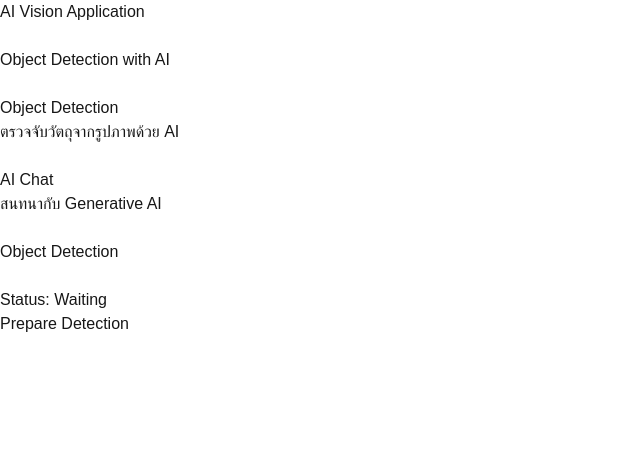
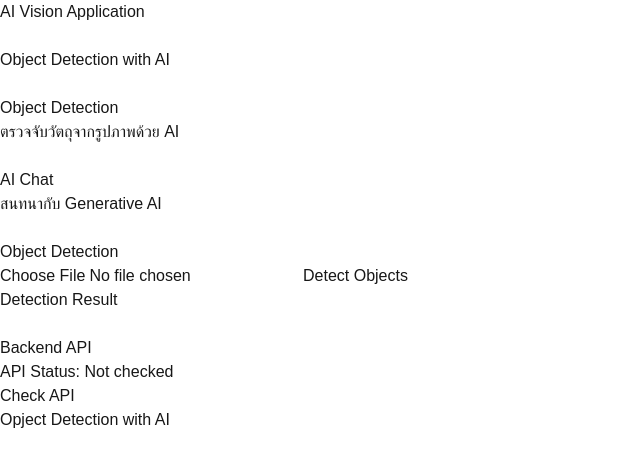
Before and after one commit to nisreenba-lgtm/AIWebApp2, a Next.js app: page / in a window 1280 px wide. Shown: the top 466 px of the page, without its empty margins (0-640 px from the left). Built offline with nearby package versions, Linux system fonts and the light colour scheme.

Commit message:
DetDetection

```diff
--- a/app/page.tsx
+++ b/app/page.tsx
@@ -1,6 +1,7 @@
 import { AppHeader } from "@/components/AppHeader";
 import { FeatureCard } from "@/components/FeatureCard";
 import { DetectionPanel } from "@/components/DetectionPanel";
+import { ApiStatus } from "@/components/ApiStatus";
 export default function Home() {
   return (
     <main>
@@ -14,6 +15,9 @@ export default function Home() {
       <FeatureCard title="AI Chat" description="สนทนากับ Generative AI" />
       <br></br>
       <DetectionPanel/>
+      <br></br>
+      <ApiStatus/>
+      <h1>Opject Detection with AI</h1>
     </main>
   );
 }
--- /dev/null
+++ b/components/ApiStatus.tsx
@@ -0,0 +1,30 @@
+"use client";
+import { useState } from "react";
+export function ApiStatus() {
+    const [status, setStatus] =
+        useState("Not checked");
+    async function checkApi() {
+        const response =
+            await fetch(
+                "http://127.0.0.1:5000/health"
+            );
+        const data =
+            await response.json();
+        setStatus(
+            data.status
+        );
+    }
+    return (
+        <section>
+            <h2>
+                Backend API
+            </h2>
+            <p>
+                API Status: {status}
+            </p>
+            <button onClick={checkApi}>
+                Check API
+            </button>
+        </section >
+    );
+}
--- a/components/DetectionPanel.tsx
+++ b/components/DetectionPanel.tsx
@@ -1,16 +1,135 @@
 "use client";
 import { useState } from "react";
+type Detection = {
+  class: string;
+  confidence: number;
+  bbox: {
+    x1: number;
+    y1: number;
+    x2: number;
+    y2: number;
+  };
+};
 export function DetectionPanel() {
-  const [status, setStatus] = useState("Waiting");
+  const [
+    selectedFile,
+    setSelectedFile
+  ] = useState<File | null>(
+    null
+  );
+  const [
+    detections,
+    setDetections
+  ] = useState<Detection[]>(
+    []
+  );
+  const [
+    loading,
+    setLoading
+  ] = useState(false);
+  const [
+    error,
+    setError
+  ] = useState("");
+  function handleFileChange(
+    event:
+      React.ChangeEvent<HTMLInputElement>
+  ) {
+    const file =
+      event.target.files?.[0];
+    if (file) {
+      setSelectedFile(file);
+    }
+  }
+  async function detectObjects() {
+    if (!selectedFile) {
+      setError(
+        "Please select an image"
+      );
+      return;
+    }
+    try {
+      setLoading(true);
+      setError("");
+      const formData =
+        new FormData();
+      formData.append(
+        "image",
+        selectedFile
+      );
+      const response =
+        await fetch(
+          "http://127.0.0.1:5000/predict",
+          {
+            method: "POST",
+            body: formData
+          }
+        );
+      if (!response.ok) {
+        throw new Error(
+          "Detection failed"
+        );
+      }
+      const data =
+        await response.json();
+      setDetections(
+        data.detected_objects
+      );
+    } catch (error) {
+      setError(
+        "Cannot detect objects"
+      );
+    } finally {
+      setLoading(false);
+    }
+  }
   return (
     <section>
-      <h2>Object Detection</h2>
-      <br></br>
-      <p>Status: {status}</p>
-      <button onClick={() => setStatus("Ready")
-      }
+      <h2>
+        Object Detection
+      </h2>
+      <input
+        type="file"
+        accept="image/*"
+        onChange={handleFileChange}
+      />
+      {selectedFile && (
+        <p>
+          Selected:
+          {selectedFile.name}
+        </p>
+      )}
+      <button
+        onClick={detectObjects}
+        disabled={loading}
       >
-        Prepare Detection</button>
+        {
+          loading
+            ? "Detecting..."
+            : "Detect Objects"
+        }
+      </button>
+      {error && (
+        <p>
+          {error}
+        </p>
+      )}
+      <h3>
+        Detection Result
+      </h3>
+      {detections.map(
+        (item, index) => (
+          <div key={index}>
+            <strong>
+              {item.class}
+            </strong>
+            <p>
+              Confidence:
+              {item.confidence}%
+            </p>
+          </div>
+        )
+      )}
     </section>
   );
 }
```
